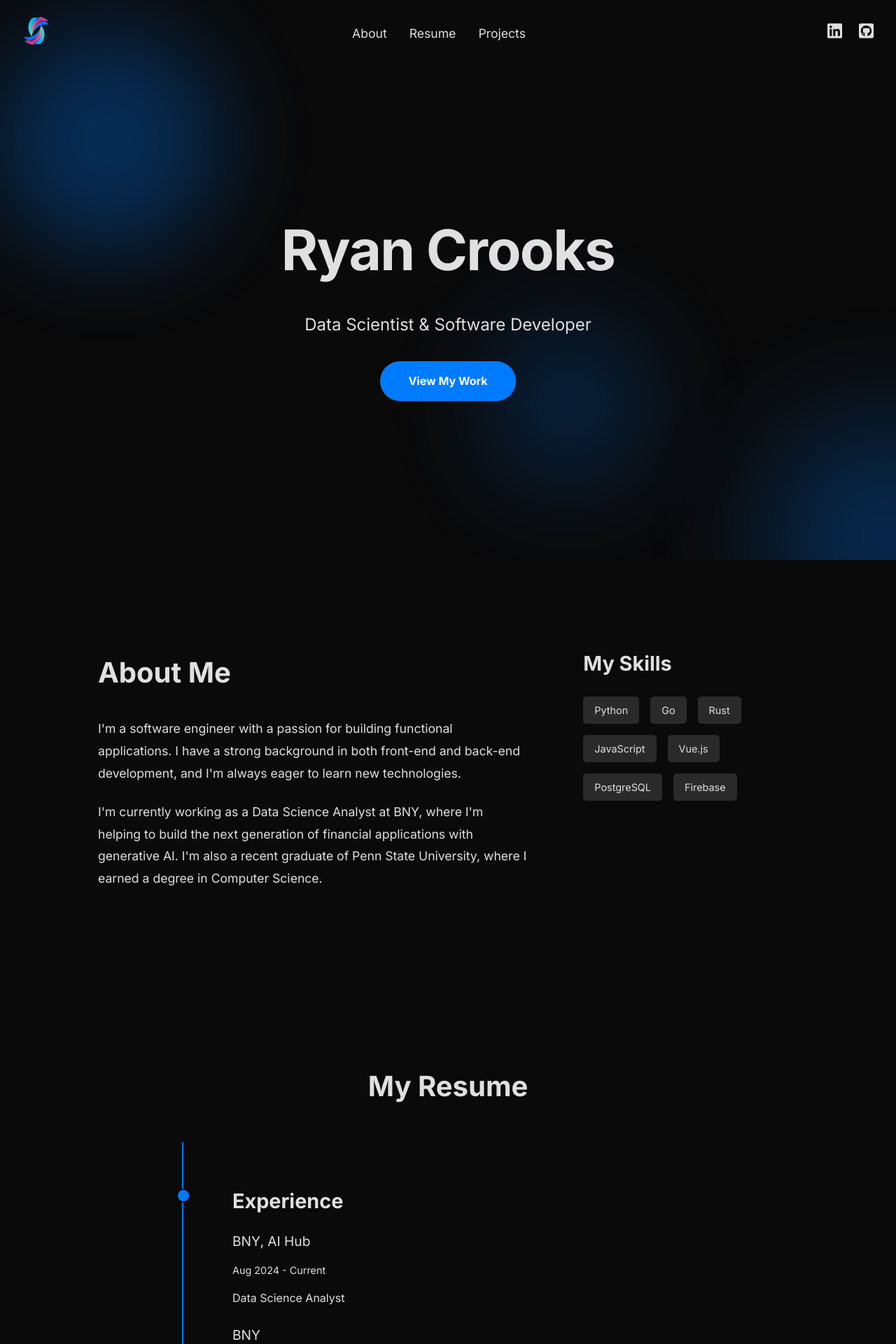
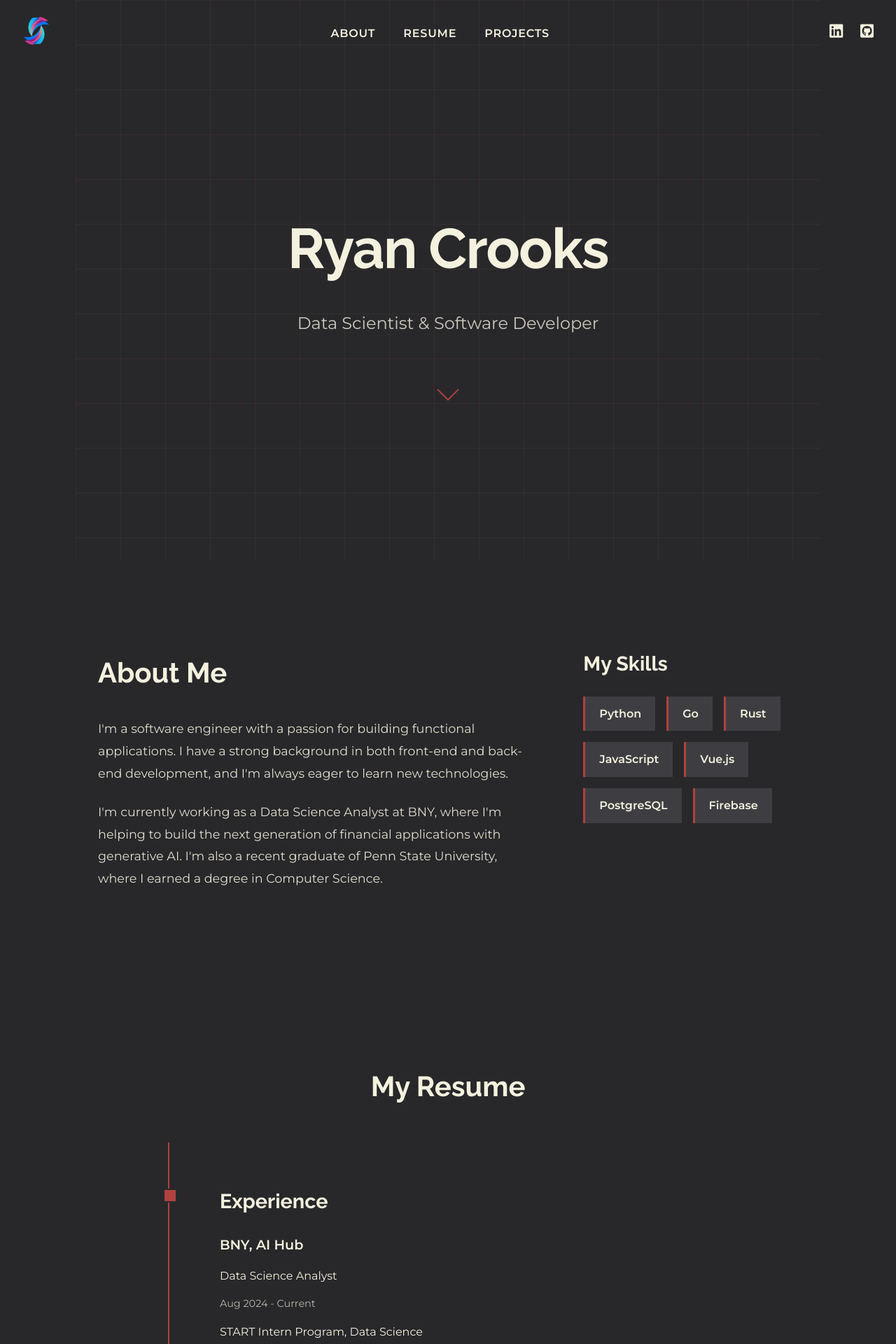
Before and after one commit to rdawson46/vue-portfolio, a Vue app: page / in a window 1280 px wide. Shown: the top 1920 px of the page at 70% size. Built offline with nearby package versions, Linux system fonts and the light colour scheme.

Commit message:
updating UI

```diff
--- a/src/components/About.vue
+++ b/src/components/About.vue
@@ -31,6 +31,7 @@
 <style scoped>
 .about-section {
   padding: 6rem 2rem;
+  background-color: var(--background);
 }
 
 .about-container {
@@ -40,25 +41,41 @@
   align-items: start;
   max-width: 1000px;
   margin: 0 auto;
+  position: relative;
+}
+
+.about-container::before {
+  content: '';
+  position: absolute;
+  left: -2rem;
+  right: -2rem;
+  top: -2rem;
+  bottom: -2rem;
+  background-color: var(--card-background);
+  z-index: -1;
+  border: 1px solid var(--accent);
 }
 
 .about-title {
   font-size: 2.5rem;
   margin-bottom: 2rem;
   color: var(--text);
+  font-family: 'Raleway', sans-serif;
 }
 
 .about-text {
   font-size: 1.1rem;
   line-height: 1.8;
   margin-bottom: 1.5rem;
-  color: var(--secondary);
+  color: var(--text);
+  opacity: 0.9;
 }
 
 .skills-title {
   font-size: 1.8rem;
   margin-bottom: 1.5rem;
   color: var(--text);
+  font-family: 'Raleway', sans-serif;
 }
 
 .skills-list {
@@ -71,9 +88,18 @@
 
 .skills-list li {
   background-color: var(--tag-background);
-  padding: 0.5rem 1rem;
-  border-radius: 5px;
-  font-size: 0.9rem;
+  padding: 0.75rem 1.25rem;
+  border-radius: 0;
+  font-size: 1rem;
+  font-weight: 600;
+  border-left: 3px solid var(--primary);
+  transition: all 0.3s ease;
+}
+
+.skills-list li:hover {
+  background-color: var(--primary);
+  color: var(--background);
+  transform: translateX(5px);
 }
 
 @media (max-width: 768px) {
--- a/src/components/Footer.vue
+++ b/src/components/Footer.vue
@@ -18,6 +18,7 @@
 .footer {
   padding: 4rem 2rem;
   text-align: center;
+  border-top: 1px solid var(--card-background);
 }
 
 .footer-container {
@@ -30,7 +31,7 @@
 }
 
 .footer-socials a {
-  color: var(--secondary);
+  color: var(--text);
   font-size: 1.8rem;
   margin: 0 1.5rem;
   transition: color 0.3s ease;
@@ -42,6 +43,7 @@
 
 .footer-text {
   font-size: 1rem;
-  color: var(--secondary);
+  color: var(--text);
+  opacity: 0.8;
 }
 </style>
--- a/src/components/Intro.vue
+++ b/src/components/Intro.vue
@@ -2,22 +2,26 @@
   <section class="hero">
     <div class="hero-content">
       <h1 class="hero-title">Ryan Crooks</h1>
-      <div class="hero-sub">
-        <p class="hero-subtitle">Data Scientist & Software Developer</p>
-        <a href="#projects" class="btn btn-primary">View My Work</a>
-      </div>
+      <p class="hero-subtitle">Data Scientist & Software Developer</p>
+      <a href="#about-me" class="scroll-down-link" aria-label="Scroll to about me section">
+        <span class="arrow"></span>
+      </a>
     </div>
   </section>
 </template>
 
 <style scoped>
 .hero {
-  padding: 0;
   height: 100vh;
   display: flex;
   align-items: center;
   justify-content: center;
   text-align: center;
+  background:
+    linear-gradient(to right, rgba(198, 94, 56, 0.1) 1px, transparent 1px),
+    linear-gradient(to bottom, rgba(198, 94, 56, 0.1) 1px, transparent 1px);
+  background-size: 4rem 4rem;
+  padding: 0 2rem;
 }
 
 .hero-content {
@@ -25,65 +29,79 @@
 }
 
 .hero-title {
+  font-family: 'Raleway', sans-serif;
   font-size: 5rem;
   font-weight: 700;
   margin-bottom: 1rem;
   color: var(--text);
-  animation: fade-down 750ms ease-out;
-}
-
-.hero-sub {
-  animation: fade-up 750ms ease-out;
+  animation: fade-down 1s ease-out;
 }
 
 .hero-subtitle {
+  font-family: 'Montserrat', sans-serif;
   font-size: 1.5rem;
   font-weight: 400;
-  margin-bottom: 2rem;
-  color: var(--secondary);
+  margin-bottom: 4rem;
+  color: var(--text);
+  opacity: 0.8;
+  animation: fade-up 1s ease-out 0.5s backwards;
 }
 
-.btn {
-  padding: 1rem 2.5rem;
-  border-radius: 50px;
-  text-decoration: none;
-  font-weight: 600;
-  transition: all 0.3s ease;
+.scroll-down-link {
   display: inline-block;
+  animation: fade-up 1s ease-out 1s backwards;
 }
 
-.btn-primary {
-  background-color: var(--primary);
-  color: #fff;
+.arrow {
+  display: block;
+  width: 20px;
+  height: 20px;
+  border-left: 2px solid var(--primary);
+  border-bottom: 2px solid var(--primary);
+  transform: rotate(-45deg);
+  animation: bounce 2s infinite;
 }
 
-.btn-primary:hover {
-  background-color: #0056b3;
-  transform: translateY(-3px);
+@keyframes bounce {
+  0%, 20%, 50%, 80%, 100% {
+    transform: translateY(0) rotate(-45deg);
+  }
+  40% {
+    transform: translateY(10px) rotate(-45deg);
+  }
+  60% {
+    transform: translateY(5px) rotate(-45deg);
+  }
 }
 
 @keyframes fade-down {
     0% {
-        translate: 0 -25px;
+        transform: translateY(-50px);
         opacity: 0;
     }
-
     100% {
-        transition: 0;
+        transform: translateY(0);
         opacity: 1;
     }
 }
 
 @keyframes fade-up {
     0% {
-        translate: 0 25px;
+        transform: translateY(50px);
         opacity: 0;
     }
-
     100% {
-        transition: 0;
+        transform: translateY(0);
         opacity: 1;
     }
 }
 
+@media (max-width: 768px) {
+  .hero-title {
+    font-size: 3.5rem;
+  }
+  .hero-subtitle {
+    font-size: 1.2rem;
+  }
+}
 </style>
--- a/src/components/Navbar.vue
+++ b/src/components/Navbar.vue
@@ -57,12 +57,13 @@ header {
   justify-content: space-between;
   align-items: center;
   transition: all 0.3s ease-in-out;
+  border-bottom: 1px solid transparent;
 }
 
 header.scrolled {
-  background-color: rgba(18, 18, 18, 0.7);
+  background-color: rgba(38, 28, 21, 0.85);
   backdrop-filter: blur(10px);
-  box-shadow: 0 2px 10px rgba(0, 0, 0, 0.1);
+  border-bottom: 1px solid var(--card-background);
   padding: 1rem 2rem;
 }
 
@@ -72,14 +73,16 @@ header.scrolled {
 
 .nav-links {
   display: flex;
-  gap: 2rem;
+  gap: 2.5rem;
 }
 
 .nav-links a {
   color: var(--text);
   text-decoration: none;
-  font-size: 1.1rem;
-  font-weight: 500;
+  font-size: 1rem;
+  font-weight: 600;
+  letter-spacing: 0.05em;
+  text-transform: uppercase;
   position: relative;
   transition: color 0.3s ease;
 }
@@ -89,10 +92,12 @@ header.scrolled {
   position: absolute;
   left: 0;
   bottom: -5px;
-  width: 0;
-  height: 2px;
+  width: 100%;
+  height: 1px;
   background-color: var(--primary);
-  transition: width 0.3s ease;
+  transform: scaleX(0);
+  transform-origin: right;
+  transition: transform 0.4s cubic-bezier(0.19, 1, 0.22, 1);
 }
 
 .nav-links a:hover {
@@ -100,7 +105,8 @@ header.scrolled {
 }
 
 .nav-links a:hover::after {
-  width: 100%;
+  transform: scaleX(1);
+  transform-origin: left;
 }
 
 .nav-socials {
@@ -110,7 +116,7 @@ header.scrolled {
 
 .social-icon {
   fill: var(--text);
-  height: 24px;
+  height: 22px;
   transition: fill 0.3s ease;
 }
 
@@ -130,21 +136,24 @@ header.scrolled {
 
 .bar {
   width: 25px;
-  height: 3px;
+  height: 2px;
   background-color: var(--text);
   transition: all 0.3s ease;
 }
 
 @media (max-width: 768px) {
+  .nav-links, .nav-socials {
+    display: none;
+  }
+
   .nav-links {
-    display: none;
     flex-direction: column;
     position: fixed;
     top: 0;
     right: 0;
     bottom: 0;
-    width: 60%;
-    background-color: var(--card-background);
+    width: 70%;
+    background-color: var(--background);
     padding: 6rem 2rem 2rem;
     transform: translateX(100%);
     transition: transform 0.3s ease-in-out;
--- a/src/components/Resume.vue
+++ b/src/components/Resume.vue
@@ -8,13 +8,10 @@
             <h3 class="timeline-title">Experience</h3>
             <div class="experience-item">
               <p class="timeline-subtitle">BNY, AI Hub</p>
+              <p class="timeline-text">Data Science Analyst</p>
               <p class="timeline-date">Aug 2024 - Current</p>
-              <p class="timeline-text">Data Science Analyst</p>
-            </div>
-            <div class="experience-item">
-              <p class="timeline-subtitle">BNY</p>
+              <p class="timeline-text">START Intern Program, Data Science</p>
               <p class="timeline-date">May 2023 - Aug 2023</p>
-              <p class="timeline-text">START Intern Program, Data Science</p>
             </div>
           </div>
         </div>
@@ -23,17 +20,12 @@
           <div class="timeline-content">
             <h3 class="timeline-title">Education</h3>
             <p class="timeline-subtitle">Pennsylvania State University</p>
+            <p class="timeline-text">Bachelor of Science in Computer Science</p>
             <p class="timeline-date">May 2024</p>
-            <p class="timeline-text">Bachelor of Science in Computer Science</p>
           </div>
         </div>
       </div>
 
-      <!--
-      <div class="resume-download">
-        <a href="/resume.pdf" download class="btn btn-primary">Download Resume</a>
-      </div>
-      -->
     </div>
   </section>
 </template>
@@ -53,37 +45,29 @@
   text-align: center;
   margin-bottom: 3rem;
   color: var(--text);
+  font-family: 'Raleway', sans-serif;
 }
 
 .timeline {
   position: relative;
   padding: 2rem 0;
-}
-
-.timeline::before {
-  content: '';
-  position: absolute;
-  top: 0;
-  left: 20px;
-  height: 100%;
-  width: 2px;
-  background: var(--primary);
+  border-left: 2px solid var(--primary);
 }
 
 .timeline-item {
   margin-bottom: 3rem;
   position: relative;
-  padding-left: 60px;
+  padding-left: 40px;
 }
 
 .timeline-item::before {
     content: '';
     position: absolute;
-    left: 12px;
+    left: -9px;
     top: 5px;
     width: 16px;
     height: 16px;
-    border-radius: 50%;
+    border-radius: 0;
     background: var(--primary);
     border: 2px solid var(--background);
 }
@@ -94,26 +78,32 @@
 
 .timeline-title {
   font-size: 1.8rem;
-  font-weight: 600;
+  font-weight: 700;
   color: var(--text);
-  margin-bottom: 0.5rem;
+  margin-bottom: 1.5rem;
+  font-family: 'Raleway', sans-serif;
 }
 
 .timeline-subtitle {
   font-size: 1.2rem;
-  font-weight: 500;
-  color: var(--secondary);
+  font-weight: 600;
+  color: var(--text);
   margin-bottom: 0.2rem;
 }
 
 .timeline-date {
   font-size: 0.9rem;
-  color: var(--secondary);
+  color: var(--text);
+  opacity: 0.7;
   margin-bottom: 1rem;
 }
 
+.timeline-text {
+    color: var(--text);
+}
+
 .experience-item {
-  margin-bottom: 1.5rem;
+  margin-bottom: 2rem;
 }
 
 .resume-download {
@@ -123,20 +113,22 @@
 
 .btn {
   padding: 1rem 2.5rem;
-  border-radius: 50px;
   text-decoration: none;
   font-weight: 600;
   transition: all 0.3s ease;
   display: inline-block;
+  background: transparent;
+  border: 1px solid var(--accent);
+  color: var(--text);
+  border-radius: 0;
+  cursor: pointer;
+  text-transform: uppercase;
+  letter-spacing: 0.05em;
 }
 
-.btn-primary {
+.btn:hover {
   background-color: var(--primary);
-  color: #fff;
-}
-
-.btn-primary:hover {
-  background-color: #0056b3;
-  transform: translateY(-3px);
+  color: var(--background);
+  border-color: var(--primary);
 }
 </style>
--- a/src/style.css
+++ b/src/style.css
@@ -1,17 +1,17 @@
-@import url('https://fonts.googleapis.com/css2?family=Inter:wght@400;700&display=swap');
+@import url('https://fonts.googleapis.com/css2?family=Raleway:wght@400;700&family=Montserrat:wght@400;600&display=swap');
 
 :root {
-    font-family: 'Inter', sans-serif;
+    font-family: 'Montserrat', sans-serif;
     line-height: 1.6;
     font-weight: 400;
     font-size: 16px;
 
-    --text: #e0e0e0;
-    --background: #0a0a0a;
-    --primary: #007bff;
-    --accent: #007bff;
-    --card-background: #1a1a1a;
-    --tag-background: #2a2a2a;
+    --text: #F4F1DE;
+    --background: #28282B;
+    --primary: #B0413E;
+    --accent: #4A4A4F;
+    --card-background: #333336;
+    --tag-background: #3E3E42;
 
     color-scheme: dark;
     color: var(--text);
@@ -38,6 +38,7 @@ body {
 }
 
 h1, h2, h3, h4, h5, h6 {
+    font-family: 'Raleway', sans-serif;
     font-weight: 700;
     color: var(--text);
 }
@@ -74,86 +75,5 @@ section {
 }
 
 ::-webkit-scrollbar-thumb:hover {
-    background: #0056b3;
+    background: var(--accent);
 }
-
-.blob-container {
-    position: fixed;
-    top: 0;
-    left: 0;
-    width: 100%;
-    height: 100%;
-    overflow: hidden;
-    z-index: -1;
-}
-
-.blob {
-    position: absolute;
-    border-radius: 50%;
-    filter: blur(80px);
-    opacity: 0.3;
-}
-
-.blob:nth-child(1) {
-    width: 400px;
-    height: 400px;
-    background-color: var(--primary);
-    top: -100px;
-    left: -100px;
-    animation: blob-move 15s infinite alternate;
-}
-
-.blob:nth-child(2) {
-    width: 300px;
-    height: 300px;
-    background-color: var(--primary);
-    bottom: -50px;
-    right: -50px;
-    animation: blob-move 20s infinite alternate-reverse;
-}
-
-.blob:nth-child(3) {
-    width: 200px;
-    height: 200px;
-    background-color: var(--primary);
-    top: 50%;
-    left: 50%;
-    animation: blob-move 10s infinite alternate;
-}
-
-/*
-@keyframes blob-move {
-    from {
-        transform: translate(0, 0) scale(1);
-    }
-    to {
-        transform: translate(100px, 100px) scale(1.2);
-    }
-}
-*/
-@keyframes blob-move {
-    0% {
-        transform: translate(0, 0) scale(1);
-    }
-    25% {
-        transform: translate(100px, 100px) scale(1.2);
-    }
-
-    50% {
-        transform: translate(50px, 100px) scale(0.8);
-    }
-    100% {
-        transform: translate(100px, 50px) scale(1.3);
-    }
-}
-
-.hidden {
-    opacity: 0;
-    transform: translateY(30px);
-    transition: opacity 0.8s ease-out, transform 0.8s ease-out;
-}
-
-.show {
-    opacity: 1;
-    transform: translateY(0);
-}
```
Also changed, not shown: src/components/Projects.vue (+20 -14 lines).
